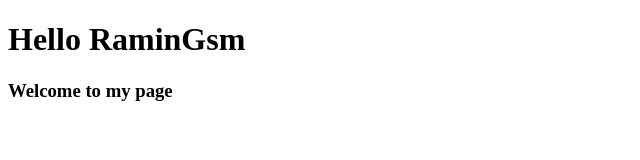
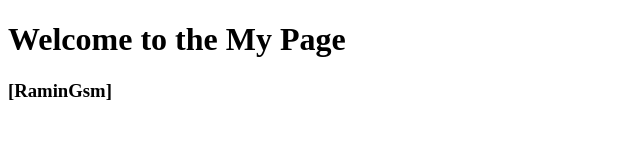
Before and after one commit to RaminGsm/RaminGsm.github.io, a plain HTML site: page index.html in a window 1280 px wide. Shown: the whole page, without its empty margins (0-640 px from the left). Drawn offline with Linux system fonts and the light colour scheme.

Commit message:
Update index.html

```diff
--- a/index.html
+++ b/index.html
@@ -5,7 +5,7 @@
 	</head>
 
 	<body>
-		<h1> Hello RaminGsm </h1>
-		<h3> Welcome to my page </h3>
+		<h1> Welcome to the My Page </h1>
+		<h3>       [RaminGsm]     </h3>
 	</body>
 </html>
```
